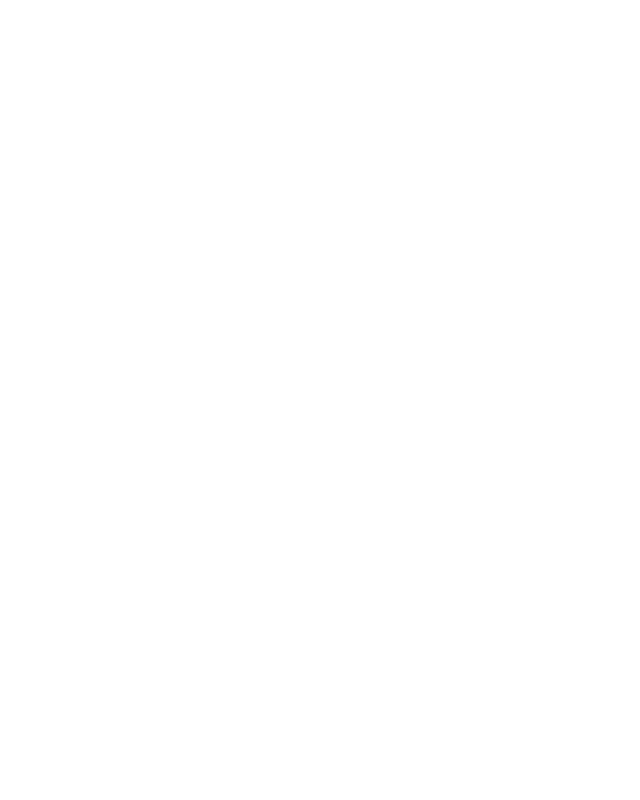
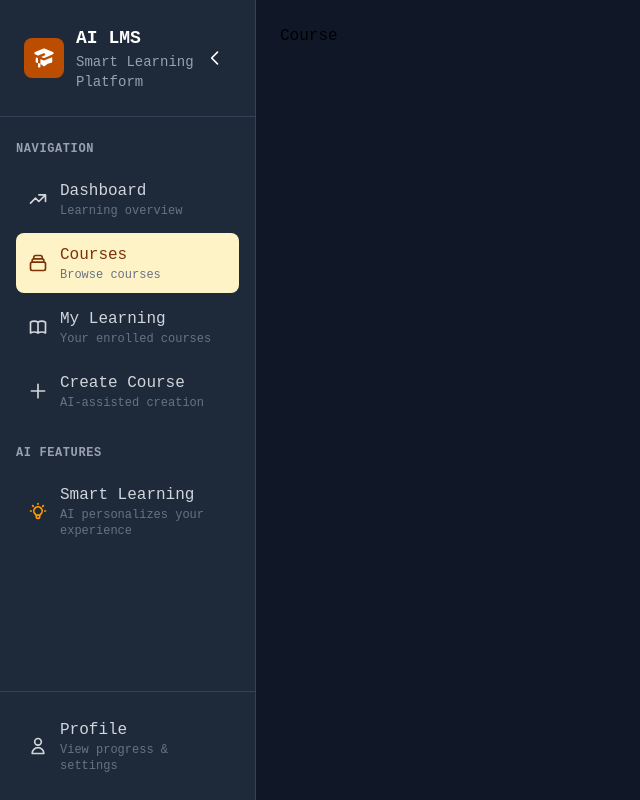
Before and after one commit to areesh18/TutorGenX, a React (Vite) app in the folder frontend/: page /courses in a window 1280 px wide. Before the commit this address had no page. Shown: the whole page, without its empty margins (0-640 px from the left). Built offline with nearby package versions, Linux system fonts and the light colour scheme.

Commit message:
/courses route and page created

```diff
--- a/frontend/src/App.jsx
+++ b/frontend/src/App.jsx
@@ -8,6 +8,7 @@
 import LearnPage from "./pages/LearnPage";
 import Layout from "./Layout";
 import Profile from "./pages/Profile";
+import Courses from "./pages/Courses";
 function AppWrapper() {
   return (
     <BrowserRouter>
@@ -27,6 +28,7 @@
           <Route path="/dashboard" element={<Dashboard />} />
           <Route path="/learn/:roadmapId" element={<LearnPage />} />
           <Route path="/profile" element={<Profile />} />
+          <Route path="/courses" element={<Courses />} />
         </Route>
       </Routes>
     </>
--- /dev/null
+++ b/frontend/src/pages/Courses.jsx
@@ -0,0 +1,11 @@
+import React from 'react'
+
+function Courses() {
+  return (
+    <div>
+      <h1>Course</h1>
+    </div>
+  )
+}
+
+export default Courses
```
